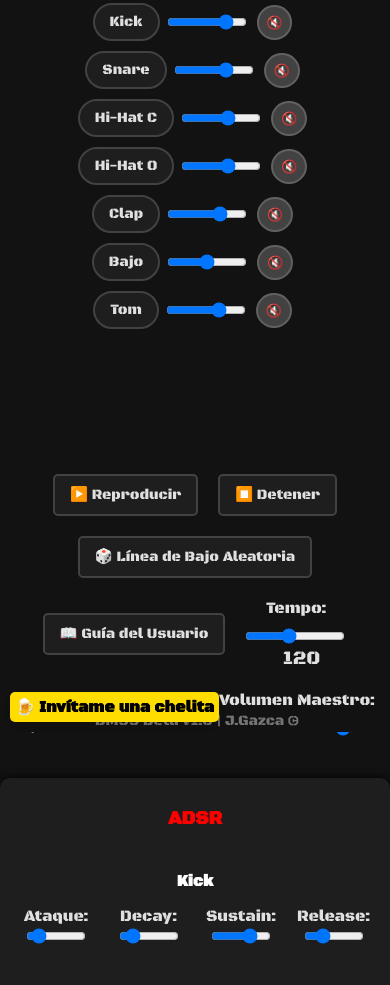
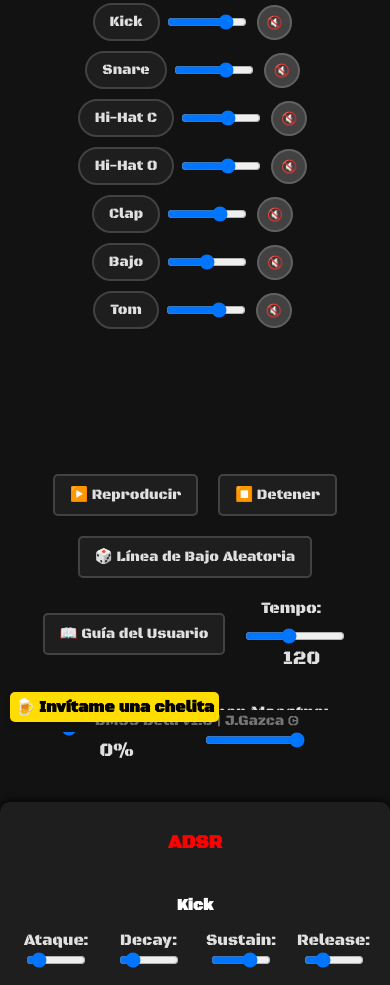
Before and after one commit to jgazcagtz/DM99, a plain HTML site: page index.html in a window 390 px wide. Shown: the part 112-1097 px from the top of the page. Drawn offline with Linux system fonts and the light colour scheme; no server answers.

Commit message:
Update styles.css

```diff
--- a/styles.css
+++ b/styles.css
@@ -12,7 +12,6 @@ body {
     font-weight: 400;
     font-style: normal;
 }
-
 
 /* Title */
 #title {
@@ -175,19 +174,30 @@ button.control-button:hover {
     transform: scale(1.05);
 }
 
-#tempo-container {
+#tempo-container,
+#swing-container,
+#master-volume-container {
     display: flex;
     align-items: center;
     color: #e0e0e0;
 }
 
-#tempo {
+#tempo-container label,
+#swing-container label,
+#master-volume-container label {
+    margin-right: 10px;
+}
+
+#tempo,
+#swing,
+#master-volume {
     margin-left: 10px;
     width: 150px;
     cursor: pointer;
 }
 
-#bpm-display {
+#bpm-display,
+#swing-display {
     margin-left: 10px;
     font-size: 1.2em;
     width: 40px;
@@ -196,19 +206,7 @@ button.control-button:hover {
 
 /* Master Volume */
 #master-volume-container {
-    display: flex;
-    align-items: center;
-    color: #e0e0e0;
     margin: 10px 0;
-}
-
-#master-volume-container label {
-    margin-right: 10px;
-}
-
-#master-volume {
-    width: 150px;
-    cursor: pointer;
 }
 
 /* ADSR Controls */
@@ -342,12 +340,16 @@ footer {
         font-size: 0.9em;
     }
 
-    #tempo-container, #master-volume-container {
+    #tempo-container,
+    #swing-container,
+    #master-volume-container {
         flex-direction: column;
         align-items: center;
     }
 
-    #tempo, #master-volume {
+    #tempo,
+    #swing,
+    #master-volume {
         margin-left: 0;
         margin-top: 10px;
         width: 100px;
```
